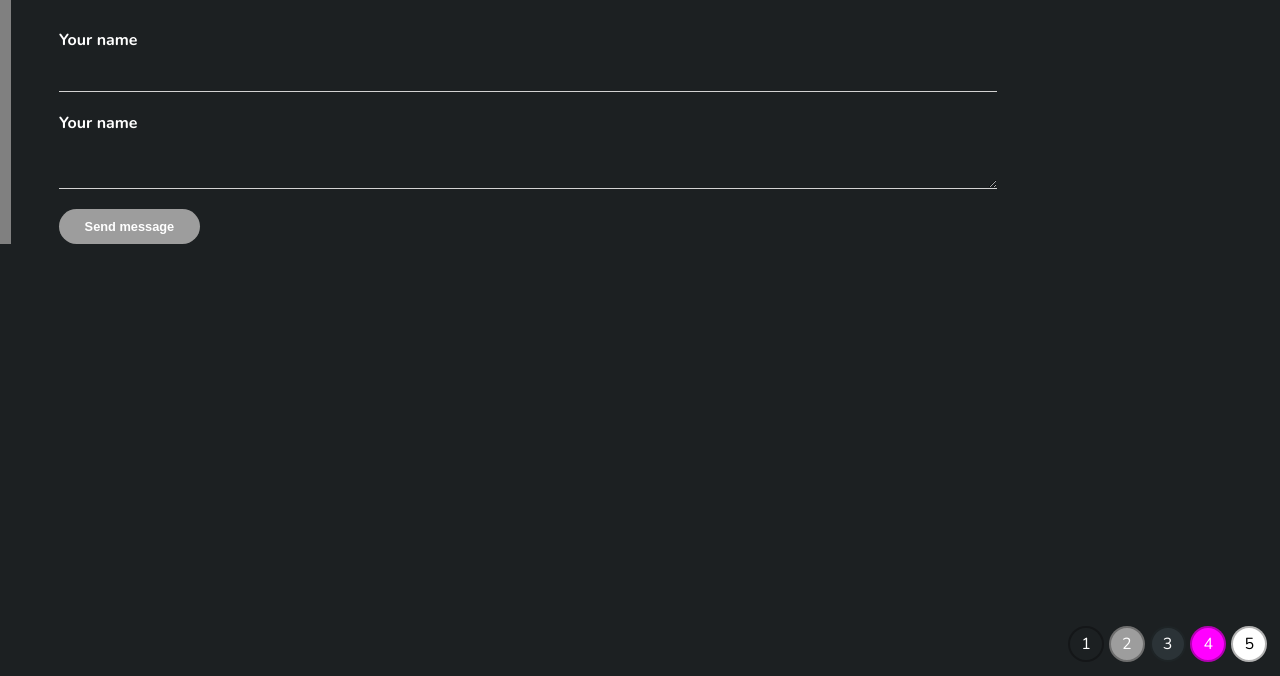
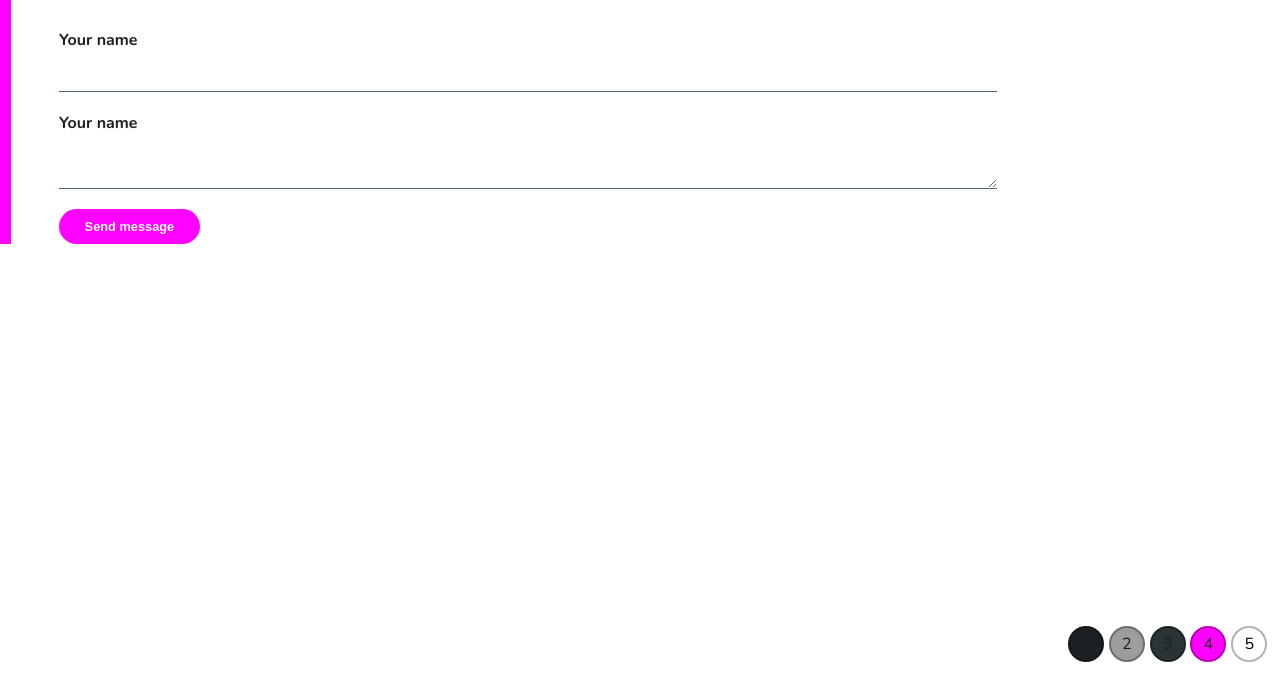
Before and after one commit to wcollins22/design-challenge-3, a plain HTML site: page index.html in a window 1280 px wide. Shown: the part 124-800 px from the top of the page. Drawn offline with nearby package versions, Linux system fonts and the light colour scheme.

Commit message:
Instructor Solution

```diff
--- a/style.css
+++ b/style.css
@@ -90,6 +90,7 @@ input[type=submit] {
 }
 
 
+
 /*
     Your fixes below!
 
@@ -102,26 +103,28 @@ input[type=submit] {
 */
 
 body {
-    background: #1C2022;
+    background: white;
+    color: #1C2022;
 }
 
 .container {
-    border-left: auto;
+    border-left: .7em  solid #FF01FF;
 }
 
 p {
-    color: auto;
+    color: #2B3337;
 }
 
 input[type=text], textarea {
-    background: #1C2022;
-    border-bottom: auto;
+    background: white;
+    border-bottom: 1px solid #506671;
+    color: #2B3337;
 }
 
 input[type=text]:focus, textarea:focus {
-    border-bottom: auto;
+    border-bottom: 1px solid #FF01FF;
 }
 
 input[type=submit] {
-    background: #9D9D9D;
+    background: #FF01FF;
 }
```
